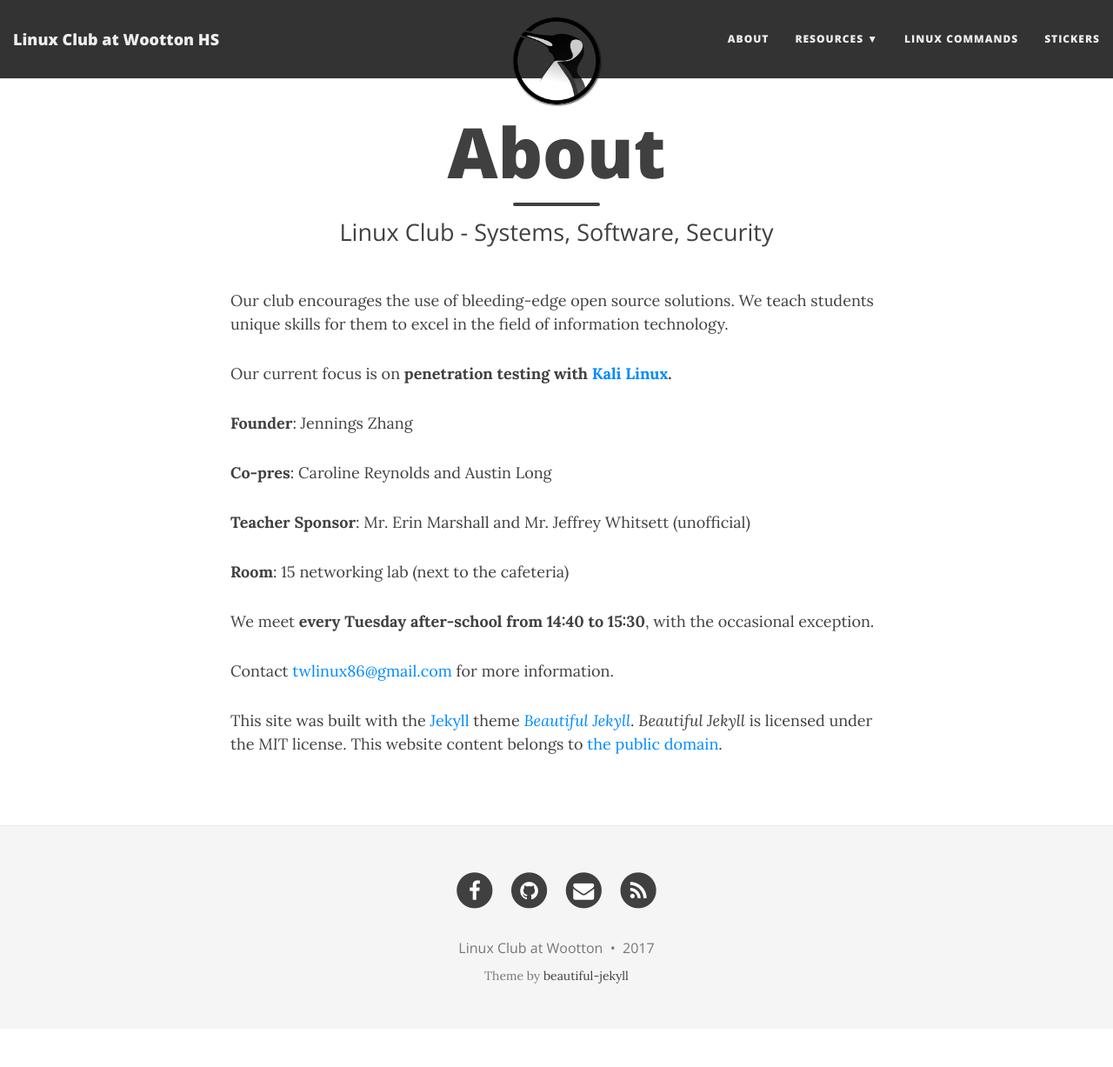
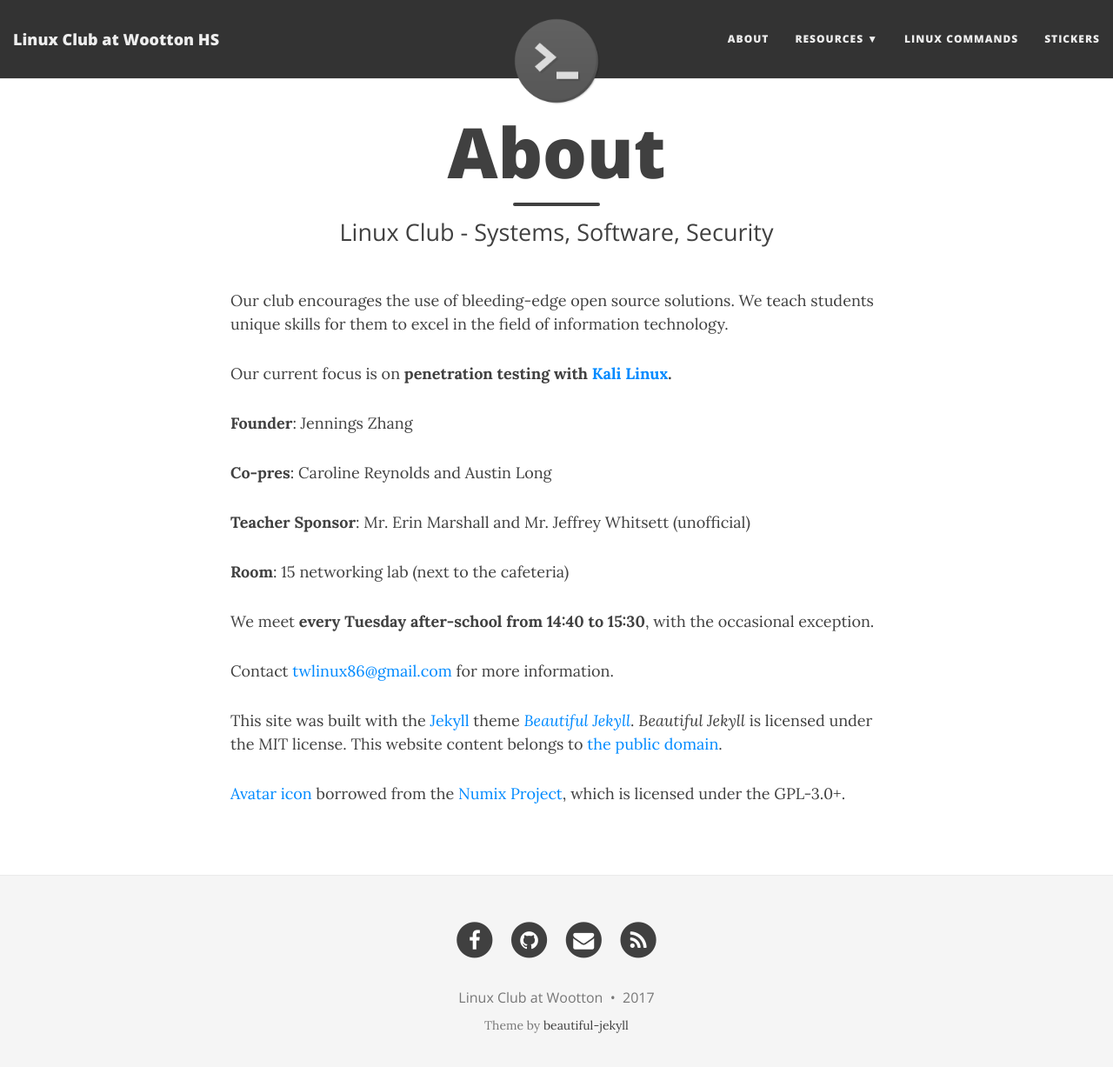
Before and after one commit to wsec/club, a Jekyll site: the page built from docs/about.md, in a window 1280 px wide and 1240 px high. Shown: the top 1227 px of the window at 87% size. Built offline with Jekyll 4.4.1, drawn with Linux system fonts in a browser that asks for light colours; nearby versions of some CDN libraries.

Commit message:
Change avatar-img, update README.md

```diff
--- a/docs/_config.yml
+++ b/docs/_config.yml
@@ -6,7 +6,6 @@
 # If you are building a GitHub project page then use these settings:
 url: "http://jennydaman.github.io/twlinux/"
 baseurl: "/twlinux"
-favicon: "img/favicon.ico"
 
 # Of course don't forget to change the username and projectname to YOUR username and project
 
@@ -33,7 +32,7 @@ navbar-links:
 
 # Image to show in the navigation bar - image must be a square (width = height)
 # Remove this parameter if you don't want an image in the navbar
-avatar: "/img/linux-circle.png"
+avatar: "/img/nc-terminal.png"
 
 # If you want to have an image logo in the top-left corner instead of the title text,
 # then specify the following parameter
--- a/docs/about.md
+++ b/docs/about.md
@@ -21,3 +21,5 @@ We meet **every Tuesday after-school from 14:40 to 15:30**, with the occasional
 Contact [twlinux86@gmail.com](mailto:twlinux86@gmail.com) for more information.
 
 This site was built with the [Jekyll](https://jekyllrb.com/) theme *[Beautiful Jekyll](https://github.com/daattali/beautiful-jekyll#readme)*. *Beautiful Jekyll* is licensed under the MIT license. This website content belongs to [the public domain](https://unlicense.org/).
+
+[Avatar icon](https://github.com/numixproject/numix-icon-theme-circle/blob/master/Numix-Circle/48/apps/terminal.svg) borrowed from the [Numix Project](https://numixproject.org), which is licensed under the GPL-3.0+.
--- a/docs/css/main.css
+++ b/docs/css/main.css
@@ -201,9 +201,11 @@ img {
   border-radius: 50%;
   margin-left: -50%;
   display: inline-block;
+  /*
   box-shadow: 0 0 8px rgba(0, 0, 0, .8);
   -webkit-box-shadow: 0 0 5px rgba(0, 0, 0, .8);
   -moz-box-shadow: 0 0 8px rgba(0, 0, 0, .8);
+  */
 }
 .navbar-custom .avatar-container  .avatar-img {
   width: 100%;
@@ -227,9 +229,11 @@ img {
 
   .navbar-custom .avatar-container  .avatar-img-border {
     width: 100%;
+    /*
     box-shadow: 1px 1px 2px rgba(0, 0, 0, .8);
     -webkit-box-shadow: 1px 1px 2px rgba(0, 0, 0, .8);
     -moz-box-shadow: 1px 1px 2px rgba(0, 0, 0, .8);
+    */
   }
 
   .navbar-custom .avatar-container  .avatar-img {
```
Also changed, not shown: README.md, docs/img/favicon.ico (deleted), docs/img/linux-circle.png (deleted), docs/img/nc-terminal.png (added).
